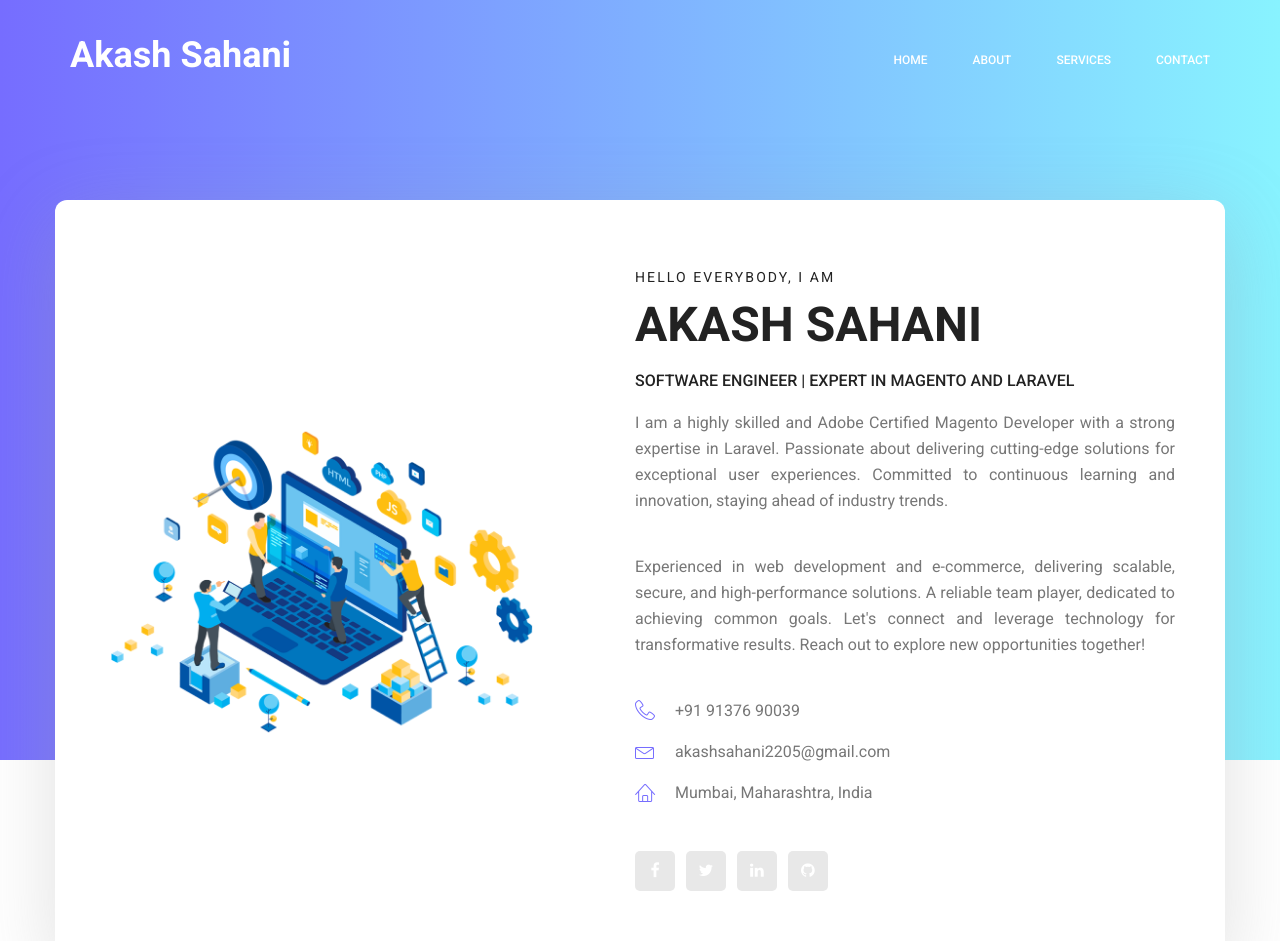
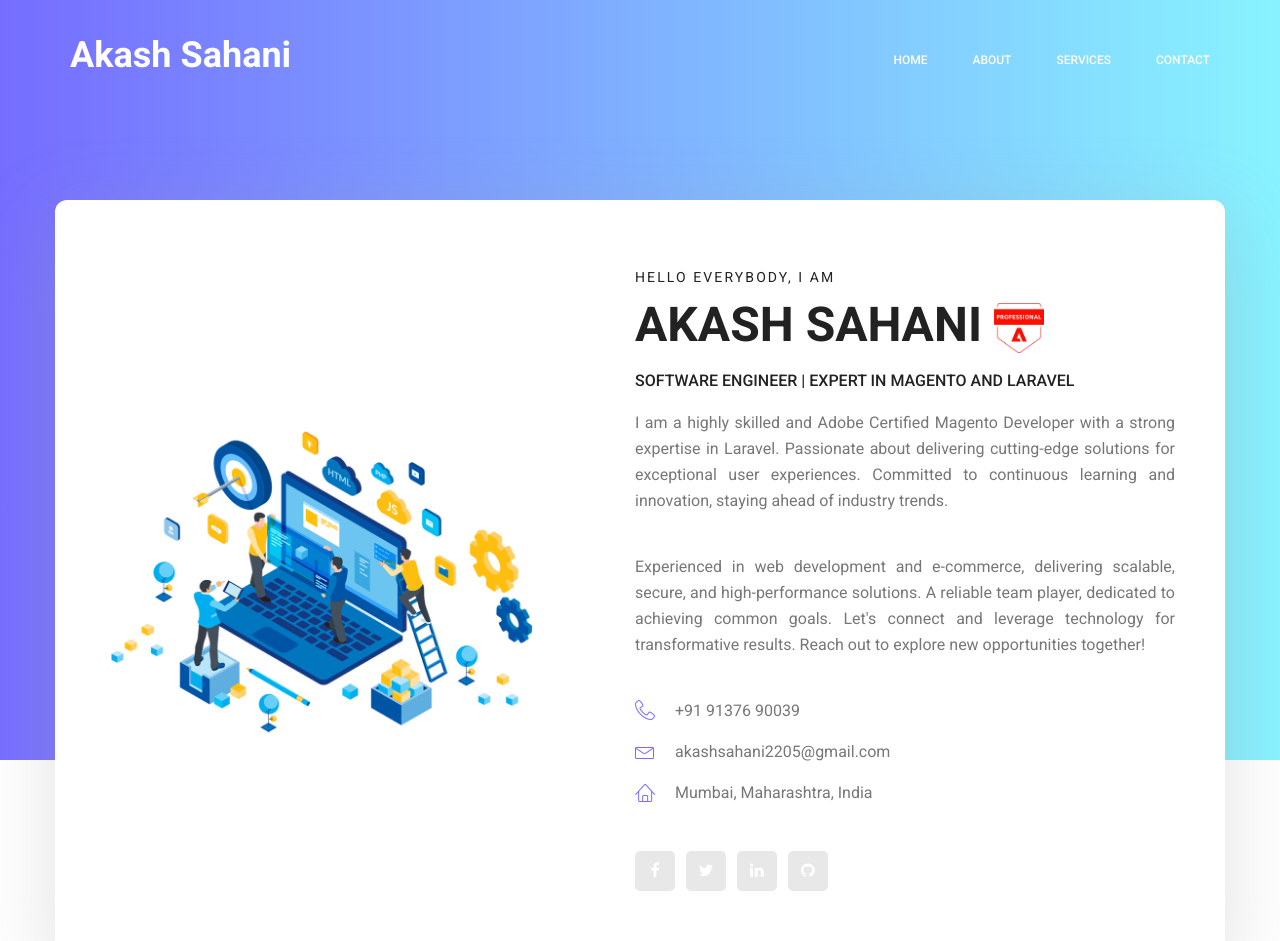
Before and after one commit to itsAkashSahani/itsAkashSahani.github.io, a plain HTML site: page index.html in a window 1280 px wide. Shown: the top 941 px of the page. Drawn offline with Linux system fonts and the light colour scheme; some packages are replaced by stand-ins of ours.

Commit message:
Update index.html

```diff
--- a/index.html
+++ b/index.html
@@ -77,7 +77,7 @@
 							<div class="media-body">
 								<div class="personal_text">
 									<h6>Hello Everybody, I am</h6>
-									<h3>Akash Sahani</h3>
+									<h3>Akash Sahani <img width="50" src="img/logos/adobe-badge.png"/></h3>
 									<h4>Software Engineer | Expert in Magento and Laravel</h4>
 									<p class="text-justify">I am a highly skilled and Adobe Certified Magento Developer with a strong expertise in Laravel. Passionate about delivering cutting-edge solutions for exceptional user experiences. Committed to continuous learning and innovation, staying ahead of industry trends.</p>
 									<p class="text-justify">Experienced in web development and e-commerce, delivering scalable, secure, and high-performance solutions. A reliable team player, dedicated to achieving common goals. Let's connect and leverage technology for transformative results. Reach out to explore new opportunities together!</p>
```
